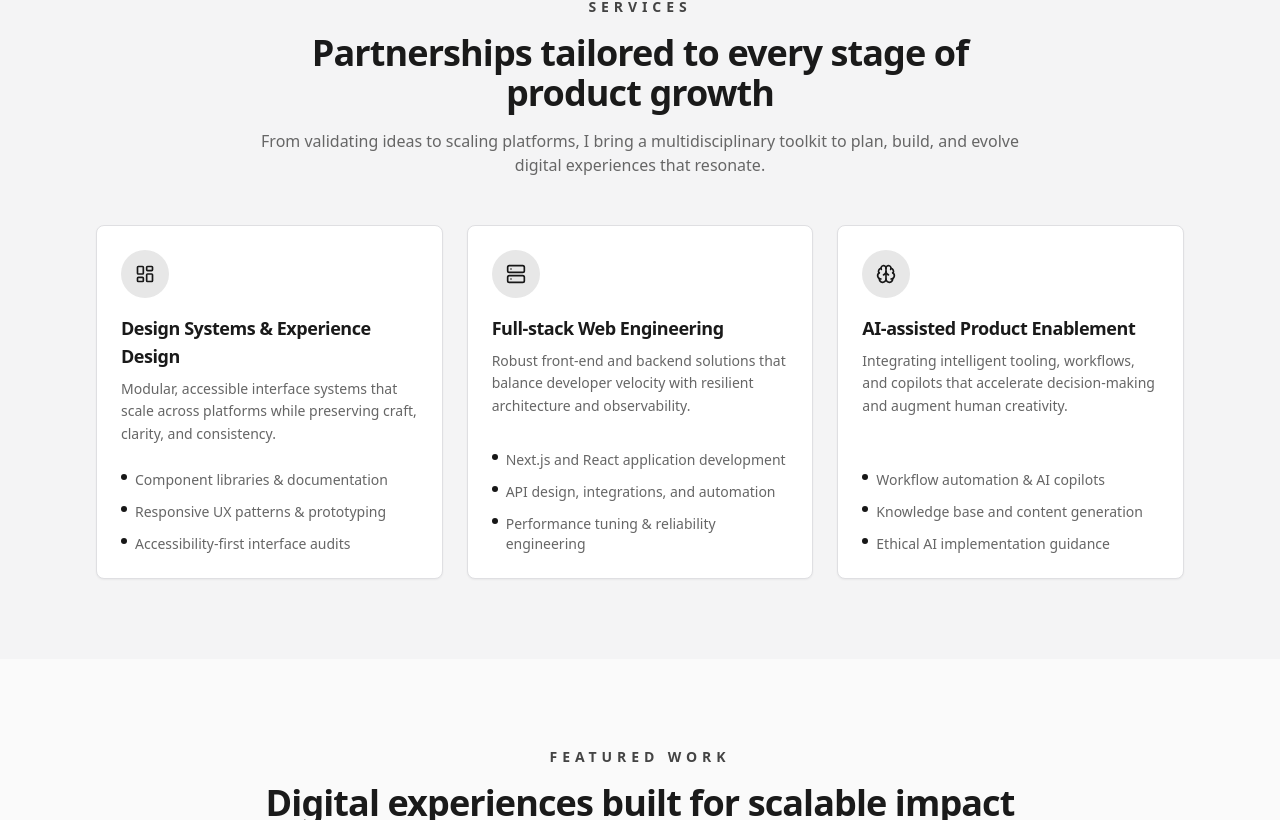
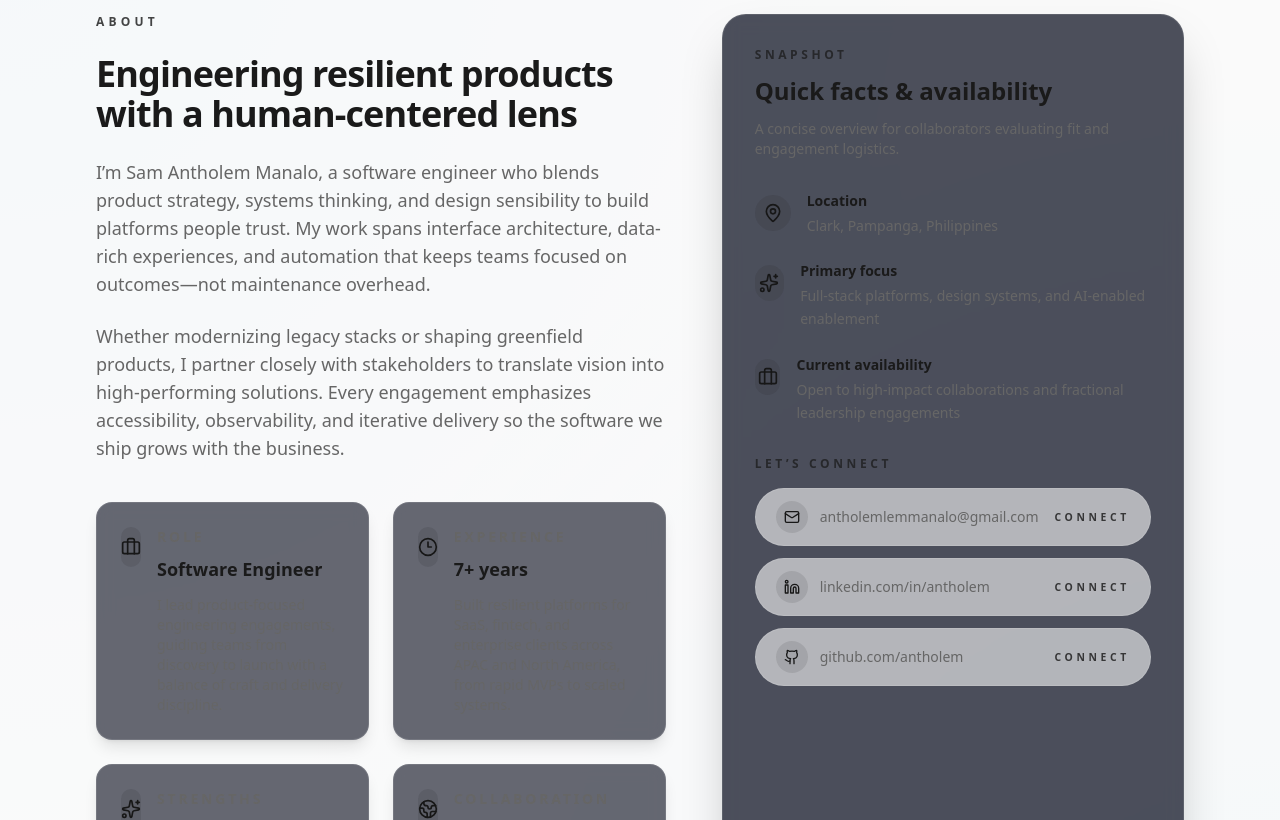
Before and after one commit to Antholem/web-portfolio, a Next.js app: page / in a window 1280 px wide. Shown: the part 820-1640 px from the top of the page. Built offline with nearby package versions, Linux system fonts and the light colour scheme; no server answers.

Commit message:
Add detailed about section with professional profile

```diff
--- a/src/app/page.tsx
+++ b/src/app/page.tsx
@@ -1,3 +1,4 @@
+import AboutSection from "@/components/about-section";
 import ContactSection from "@/components/contact-section";
 import HeroSection from "@/components/hero-section";
 import ProjectsSection from "@/components/projects-section";
@@ -8,6 +9,7 @@ export default function Home() {
   return (
     <main className="space-y-2">
       <HeroSection />
+      <AboutSection />
       <ServicesSection />
       <ProjectsSection />
       <SkillsSection />
--- /dev/null
+++ b/src/components/about-section.tsx
@@ -0,0 +1,200 @@
+import Link from "next/link";
+
+import {
+  Briefcase,
+  Clock3,
+  Github,
+  Globe2,
+  Linkedin,
+  Mail,
+  MapPin,
+  Sparkles,
+} from "lucide-react";
+
+const highlights = [
+  {
+    title: "Role",
+    value: "Software Engineer",
+    description:
+      "I lead product-focused engineering engagements, guiding teams from discovery to launch with a balance of craft and delivery discipline.",
+    icon: Briefcase,
+  },
+  {
+    title: "Experience",
+    value: "7+ years",
+    description:
+      "Built resilient platforms for SaaS, fintech, and enterprise clients across APAC and North America, from rapid MVPs to scaled systems.",
+    icon: Clock3,
+  },
+  {
+    title: "Strengths",
+    value: "Systems thinking & DX",
+    description:
+      "I architect maintainable design systems, API ecosystems, and AI-assisted workflows that keep teams shipping with confidence.",
+    icon: Sparkles,
+  },
+  {
+    title: "Collaboration",
+    value: "Product-led partnerships",
+    description:
+      "Working side by side with founders, product, and design leads to translate complex requirements into measurable outcomes.",
+    icon: Globe2,
+  },
+] as const;
+
+const quickFacts = [
+  {
+    label: "Location",
+    value: "Clark, Pampanga, Philippines",
+    icon: MapPin,
+  },
+  {
+    label: "Primary focus",
+    value: "Full-stack platforms, design systems, and AI-enabled enablement",
+    icon: Sparkles,
+  },
+  {
+    label: "Current availability",
+    value: "Open to high-impact collaborations and fractional leadership engagements",
+    icon: Briefcase,
+  },
+] as const;
+
+const contactLinks = [
+  {
+    label: "Email",
+    value: "antholemlemmanalo@gmail.com",
+    href: "mailto:antholemlemmanalo@gmail.com",
+    icon: Mail,
+  },
+  {
+    label: "LinkedIn",
+    value: "linkedin.com/in/antholem",
+    href: "https://www.linkedin.com/in/antholem",
+    icon: Linkedin,
+  },
+  {
+    label: "GitHub",
+    value: "github.com/antholem",
+    href: "https://github.com/antholem",
+    icon: Github,
+  },
+] as const;
+
+export default function AboutSection() {
+  return (
+    <section id="about" className="relative overflow-hidden border-y border-white/5 bg-background/80">
+      <div
+        className="absolute inset-0 -z-10 bg-[radial-gradient(circle_at_top_left,_rgba(56,189,248,0.12),_transparent_55%),_radial-gradient(circle_at_bottom_right,_rgba(14,165,233,0.1),_transparent_60%)]"
+        aria-hidden
+      />
+      <div className="relative mx-auto max-w-6xl px-4 py-24 sm:px-6 lg:px-8">
+        <div className="grid gap-14 lg:grid-cols-[1.6fr_1fr]">
+          <div className="space-y-10">
+            <div className="space-y-6">
+              <p className="text-xs font-semibold uppercase tracking-[0.35em] text-primary/80">About</p>
+              <h2 className="text-3xl font-bold tracking-tight text-foreground sm:text-4xl">
+                Engineering resilient products with a human-centered lens
+              </h2>
+              <p className="max-w-3xl text-base leading-relaxed text-muted-foreground sm:text-lg">
+                I’m Sam Antholem Manalo, a software engineer who blends product strategy, systems thinking, and design sensibility to
+                build platforms people trust. My work spans interface architecture, data-rich experiences, and automation that keeps
+                teams focused on outcomes—not maintenance overhead.
+              </p>
+              <p className="max-w-3xl text-base leading-relaxed text-muted-foreground sm:text-lg">
+                Whether modernizing legacy stacks or shaping greenfield products, I partner closely with stakeholders to translate
+                vision into high-performing solutions. Every engagement emphasizes accessibility, observability, and iterative delivery
+                so the software we ship grows with the business.
+              </p>
+            </div>
+
+            <div className="grid gap-6 sm:grid-cols-2">
+              {highlights.map((highlight) => {
+                const Icon = highlight.icon;
+
+                return (
+                  <div
+                    key={highlight.title}
+                    className="group h-full rounded-2xl border border-white/10 bg-slate-950/60 p-6 shadow-lg backdrop-blur transition hover:border-primary/40 hover:shadow-primary/20"
+                  >
+                    <div className="flex items-start gap-4">
+                      <span className="flex h-10 w-10 items-center justify-center rounded-full bg-primary/10 text-primary">
+                        <Icon className="h-5 w-5" aria-hidden />
+                      </span>
+                      <div>
+                        <p className="text-sm font-semibold uppercase tracking-[0.2em] text-muted-foreground">
+                          {highlight.title}
+                        </p>
+                        <h3 className="mt-2 text-lg font-semibold text-foreground">{highlight.value}</h3>
+                        <p className="mt-3 text-sm text-muted-foreground">{highlight.description}</p>
+                      </div>
+                    </div>
+                  </div>
+                );
+              })}
+            </div>
+          </div>
+
+          <aside className="space-y-8 rounded-3xl border border-white/10 bg-slate-950/70 p-8 shadow-2xl backdrop-blur">
+            <div className="space-y-3">
+              <p className="text-xs font-semibold uppercase tracking-[0.3em] text-primary/70">Snapshot</p>
+              <h3 className="text-2xl font-semibold text-foreground">Quick facts & availability</h3>
+              <p className="text-sm text-muted-foreground">
+                A concise overview for collaborators evaluating fit and engagement logistics.
+              </p>
+            </div>
+
+            <dl className="space-y-6">
+              {quickFacts.map((fact) => {
+                const Icon = fact.icon;
+
+                return (
+                  <div key={fact.label} className="flex gap-4">
+                    <span className="mt-1 flex h-9 w-9 items-center justify-center rounded-full bg-primary/10 text-primary">
+                      <Icon className="h-5 w-5" aria-hidden />
+                    </span>
+                    <div className="space-y-1">
+                      <dt className="text-sm font-semibold text-foreground">{fact.label}</dt>
+                      <dd className="text-sm leading-relaxed text-muted-foreground">{fact.value}</dd>
+                    </div>
+                  </div>
+                );
+              })}
+            </dl>
+
+            <div className="space-y-4">
+              <p className="text-xs font-semibold uppercase tracking-[0.3em] text-primary/70">Let’s connect</p>
+              <ul className="space-y-3">
+                {contactLinks.map((contact) => {
+                  const Icon = contact.icon;
+                  const external = contact.href.startsWith("http");
+
+                  return (
+                    <li key={contact.label}>
+                      <Link
+                        href={contact.href}
+                        target={external ? "_blank" : undefined}
+                        rel={external ? "noreferrer noopener" : undefined}
+                        className="group flex items-center justify-between gap-4 rounded-full border border-white/10 bg-background/60 px-5 py-3 text-sm text-muted-foreground transition hover:border-primary/40 hover:text-primary"
+                      >
+                        <span className="flex items-center gap-3">
+                          <span className="flex h-8 w-8 items-center justify-center rounded-full bg-primary/10 text-primary">
+                            <Icon className="h-4 w-4" aria-hidden />
+                          </span>
+                          <span>{contact.value}</span>
+                        </span>
+                        <span className="text-[0.65rem] font-semibold uppercase tracking-[0.35em] text-primary/80 transition group-hover:tracking-[0.5em]">
+                          Connect
+                        </span>
+                      </Link>
+                    </li>
+                  );
+                })}
+              </ul>
+            </div>
+          </aside>
+        </div>
+      </div>
+    </section>
+  );
+}
```
